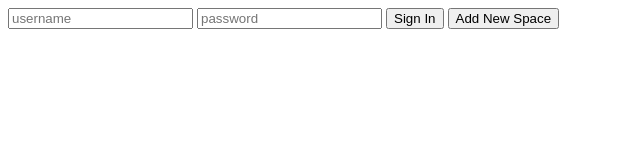
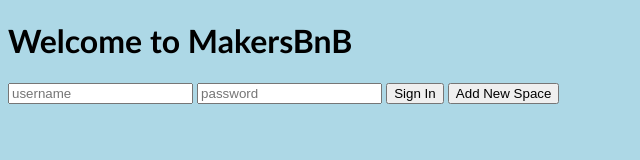
Before and after one commit to dafuloth/Makersbnb, a website: page views/index.html in a window 1280 px wide. Shown: the whole page, without its empty margins (0-640 px from the left). Drawn offline with nearby package versions, Linux system fonts and the light colour scheme.

Commit message:
Basic stylesheet created, linked to page

```diff
--- a/views/index.html
+++ b/views/index.html
@@ -1,4 +1,16 @@
+
+<!DOCTYPE html>
+<html lang="en">
+<head>
+  <meta charset="UTF-8">
+  <meta name="viewport" content="width=device-width, initial-scale=1.0">
+  <meta http-equiv="X-UA-Compatible" content="ie=edge">
+  <link rel="stylesheet" type="text/css" href="main.css">
+  <title>MakersBnB by Team Random</title>
+</head>
+
 <body>
+  <h1 id = "pageTitle">Welcome to MakersBnB</h1>
   <h1 id="header" value=""></h1>
   <input type="text" placeholder="username" name="username" id="username" value="">
   <input type="text" placeholder="password" name="password" id="password" value="">
@@ -33,3 +45,6 @@
 
   </script>
 </body>
+
+
+</html>
--- /dev/null
+++ b/views/main.css
@@ -0,0 +1,8 @@
+body {
+  background-color: lightblue;
+  font-family: 'Gill Sans', 'Gill Sans MT', Calibri, 'Trebuchet MS', sans-serif;
+}
+
+#pageTitle {
+  font-size: 2em;
+}
--- a/views/signUp.html
+++ b/views/signUp.html
@@ -1,10 +1,15 @@
 <!DOCTYPE html>
 <html lang="en" dir="ltr">
   <head>
-    <meta charset="utf-8">
-    <title></title>
+      <meta charset="UTF-8">
+      <meta name="viewport" content="width=device-width, initial-scale=1.0">
+      <meta http-equiv="X-UA-Compatible" content="ie=edge">
+      <link rel="stylesheet" type="text/css" href="main.css">
+      <title>MakersBnB by Team Random</title>
   </head>
   <body>
+    <h1>Sign up to MakersBnB</h1>
+
     <input type="text" placeholder="User Name" id="username" name="username" value="">
 
     <input type="text" placeholder="email" id="email" name="email" value="">
```
